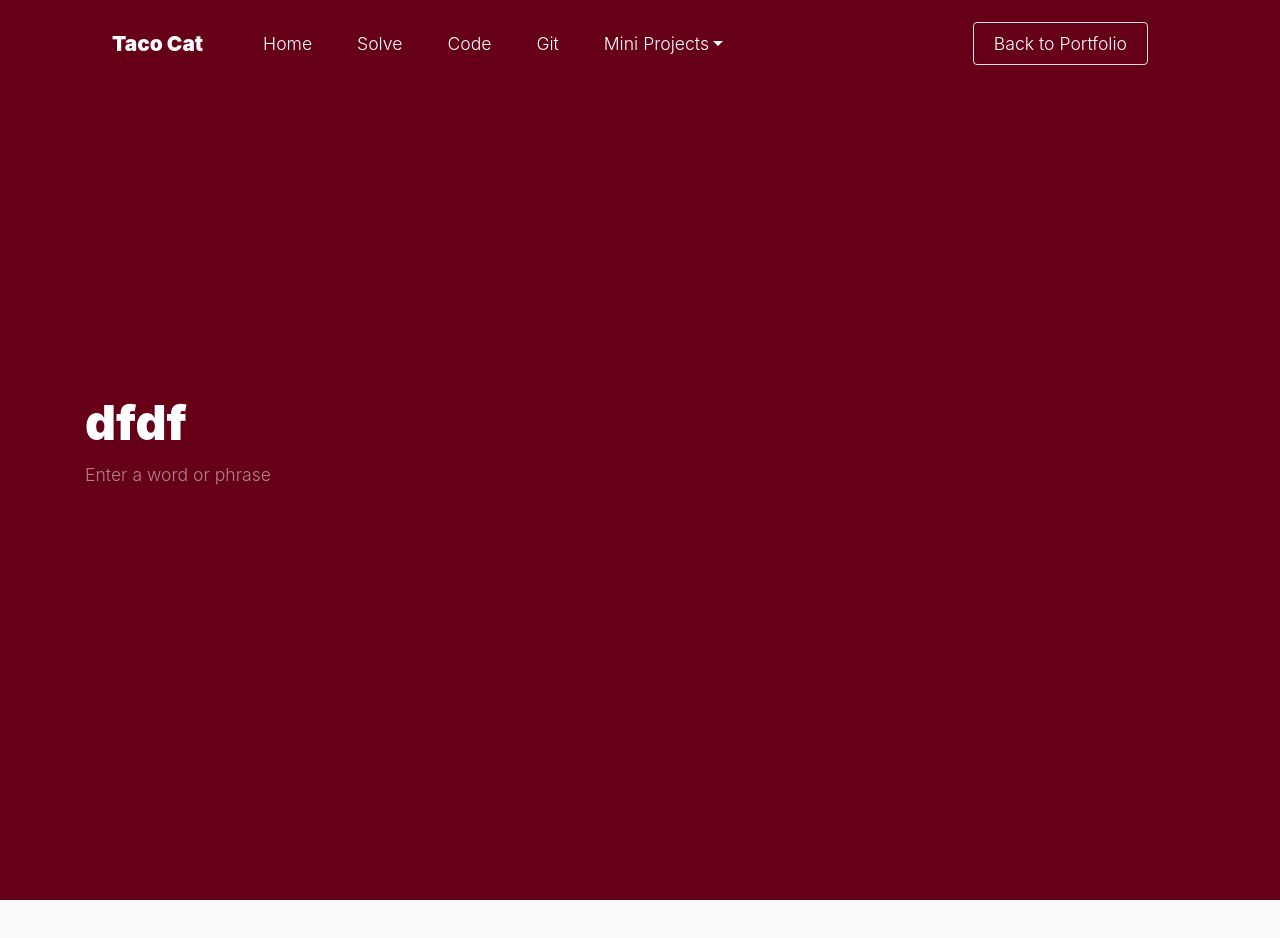
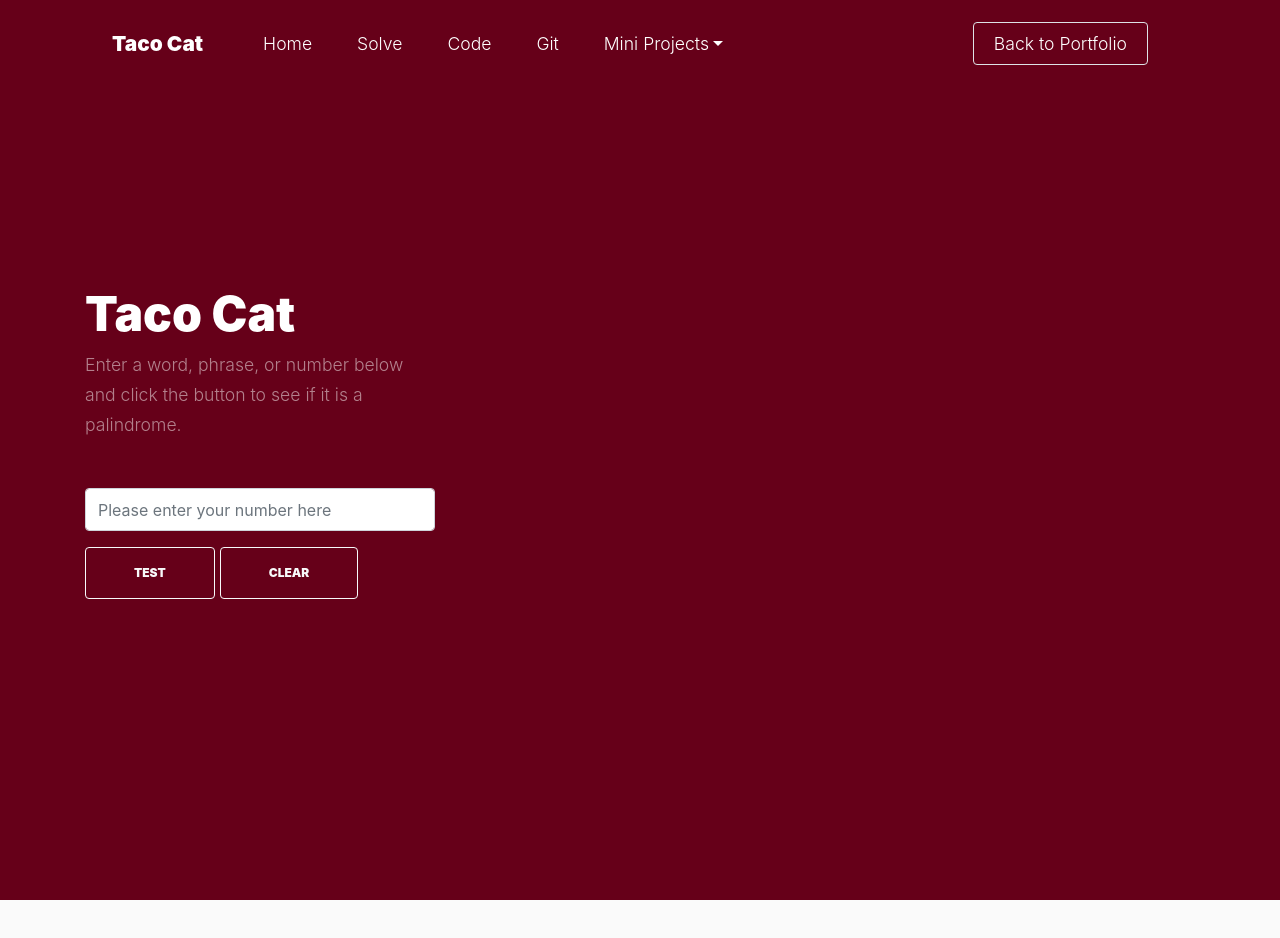
Before and after one commit to PeterBGuthrie/TacoCat, a plain HTML site: page Solve.html in a window 1280 px wide. Shown: the top 938 px of the page. Drawn offline with Linux system fonts and the light colour scheme; files whose address does not match are found by name; a web font is replaced by a local one.

Commit message:
text field in

```diff
--- a/Solve.html
+++ b/Solve.html
@@ -22,6 +22,7 @@
     <link rel="stylesheet" href="fonts/flaticon/font/flaticon.css">
 
     <link rel="stylesheet" href="css/aos.css">
+
 
     <link href="css/solveCodeStyle.css" rel="stylesheet" />
 
@@ -68,7 +69,7 @@
                     <div class="ml-auto">
                         <nav class="site-navigation position-relative text-right" role="navigation">
                             <ul class="site-menu main-menu site-menu-dark js-clone-nav mr-auto d-none d-lg-block">
-                                <li class="cta"><a href="http://www.peterg.info" class="nav-link"><span class="rounded border " style="color:#fff;">Back to Portfolio</span></a></li>
+                                <li class="cta"><a href="http://www.peterg.info" class="nav-link"><span class="rounded border border" style="color: #fff;">Back to Portfolio</span></a></li>
                             </ul>
                         </nav>
                         <a href="#" class="d-inline-block d-lg-none site-menu-toggle js-menu-toggle text-black float-right"><span class="icon-menu h3"></span></a>
@@ -81,11 +82,22 @@
         <div class="intro-section" id="home-section">
             <div class="container">
                 <div class="row align-items-center">
-                    <div class="col" data-aos="fade-up">
-                        <h1>dfdf</h1>
+                    <div class="col-lg-4 mr-auto" data-aos="fade-up">
+                        <h1>Taco Cat</h1>
+                        <p class="mb-5">
+                            Enter a word, phrase, or number below and click the button to see if it is a palindrome.
+                            <div class="form-group">
+                                <input type="text" class="form-control" id="usr" placeholder="Please enter your number here">
+                            </div>
+                        </p>
                         <p>
-                            Enter a word or phrase
+                            <a href="Solve.html" class="btn btn-outline-light py-3 px-5">Test</a>
+                            <a href="Solve.html" class="btn btn-outline-light py-3 px-5">Clear</a>
                         </p>
+
+                    </div>
+                    <div class="col-lg-2 ml-auto" data-aos="fade-up" data-aos-delay="100">
+
                     </div>
                 </div>
             </div>
@@ -101,7 +113,10 @@
                     </div>
                 </div>
             </div>
-        </footer>
+
+    </footer>
+
+
 
     </div> <!-- .site-wrap -->
 
```
Also changed, not shown: index.html (+0 -59 lines).
